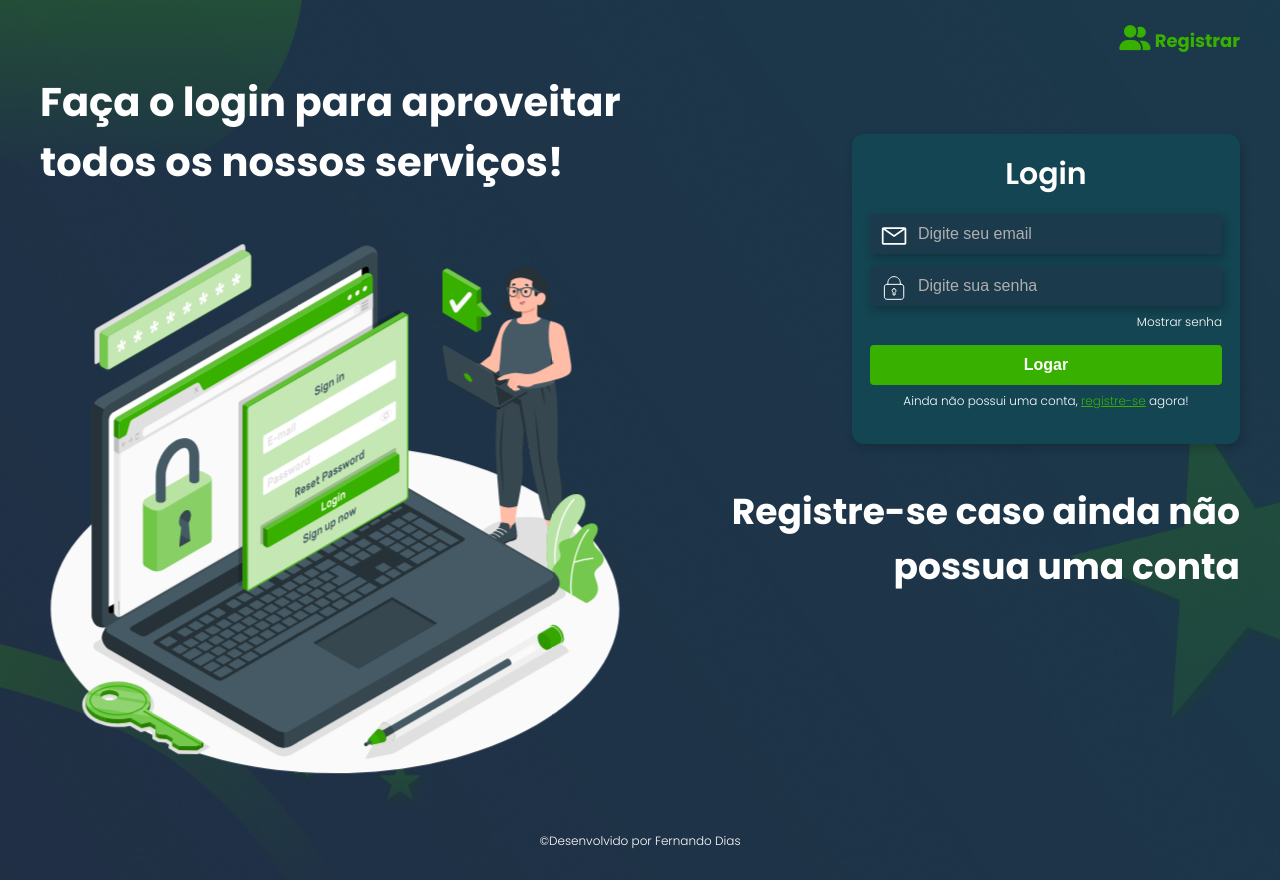
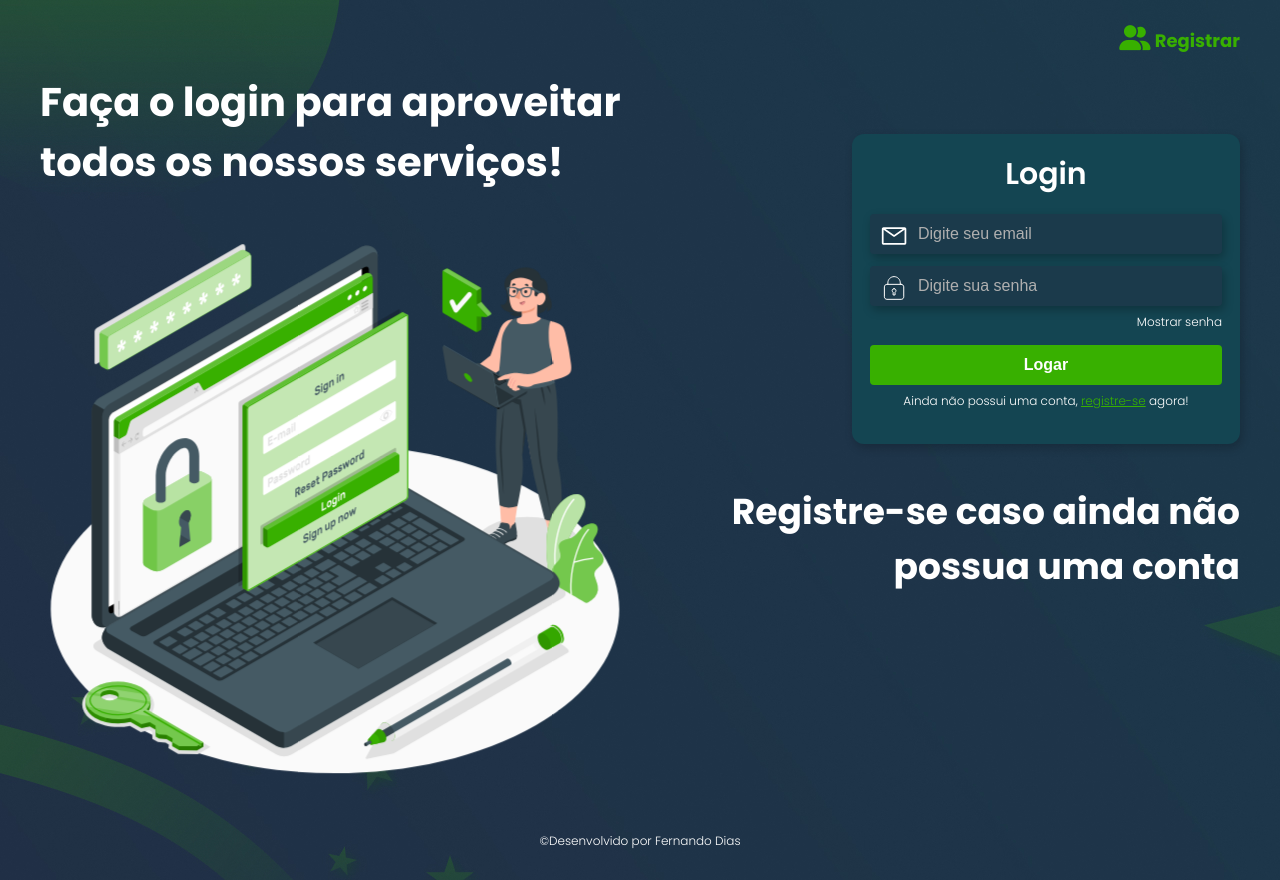
Before and after one commit to Nandins-12/pagina-login, a plain HTML site: page index.html in a window 1280 px wide. Drawn offline with Linux system fonts and the light colour scheme.

Commit message:
fix bugs

```diff
--- a/css/responsive.css
+++ b/css/responsive.css
@@ -1,16 +1,21 @@
 @media (min-width: 992px) {
     /* Global -------------------- */
+    .area-content {
+        height: 100%;
+    }
+
     .container {
         max-width: 1200px;
     }
 
     body {
         margin: 0 20px;
-        background-size: cover;
+        /* background-size: cover; */
         background-position-y: 0;
         display: flex;
         flex-direction: column;
         justify-content: space-between;
+        height: 100vh;
     }
 
     /* Content ------------------ */
--- a/css/style.css
+++ b/css/style.css
@@ -14,9 +14,8 @@
 
 body {
     font-family: 'Poppins', sans-serif;
-    background: url('../assets/background.jpg') no-repeat;
+    background: url('../assets/background.jpg') no-repeat var(--secondary-dark);
     background-position-y: -40px;
-    max-width: 1440px;
     overflow-y: hidden;
 }
 
@@ -34,7 +33,7 @@ p {
     display: none;
 }
 
-main, footer {
+main, footer, header {
     position: absolute;
     opacity: 0;
     transition: 0.8s;
@@ -94,10 +93,10 @@ main, footer {
 }
 
 /* Content ----------------------------- */
-.header {
+header {
     display: flex;
     justify-content: end;
-    margin-top: 26px;
+    padding-top: 26px;
 }
 
 .register {
--- a/index.html
+++ b/index.html
@@ -14,13 +14,15 @@
         <script src="index.js" defer></script>
     </head>
     <body>
-        <main class="container">
-            <div class="header">
+        <header class="container">
             <a href="#" class="register">
                 <i class="fa-solid fa-user-group"></i>
                 <p>Registrar</p>
             </a>
-            </div>
+        </header>
+
+        <main class="container">
+            <div class="area-content">
                 <div class="content">
                     <div class="column-1">
                         <h1>Faça o login para aproveitar todos os nossos serviços!</h1>
@@ -46,6 +48,7 @@
                         <h2>Registre-se caso ainda não possua uma conta</h2>
                     </div>
                 </div>
+            </div>
         </main>
 
         <footer>
--- a/index.js
+++ b/index.js
@@ -1,14 +1,22 @@
+const header = document.querySelector('header');
+const main = document.querySelector('main');
+const footer = document.querySelector('footer');
+
+
 window.addEventListener('load', () => {
-    document.getElementById('loadingPage').style.opacity = 0;
+    document.getElementById('loadingPage').style.display = 'none';
 
-    const main = document.querySelector('main');
-    const footer = document.querySelector('footer');
-
+    header.style.opacity = 1;
+    header.style.position = 'initial';
     main.style.opacity = 1;
     main.style.position = 'initial';
     footer.style.opacity = 1;
-    footer.style.position = 'initial';
     document.body.style.overflow = 'initial';
+});
+
+window.addEventListener('resize', () => {
+    window.innerWidth > 1439 ? document.body.style.backgroundSize = 'cover': document.body.style.backgroundSize = 'initial';
+    window.innerWidth < 992 ? footer.style.position = 'absolute' : footer.style.position = 'initial';
 });
 
 const show_password = document.querySelector('.area-login .show-password');
```
Lines whose indentation alone changed are shown as unchanged.
